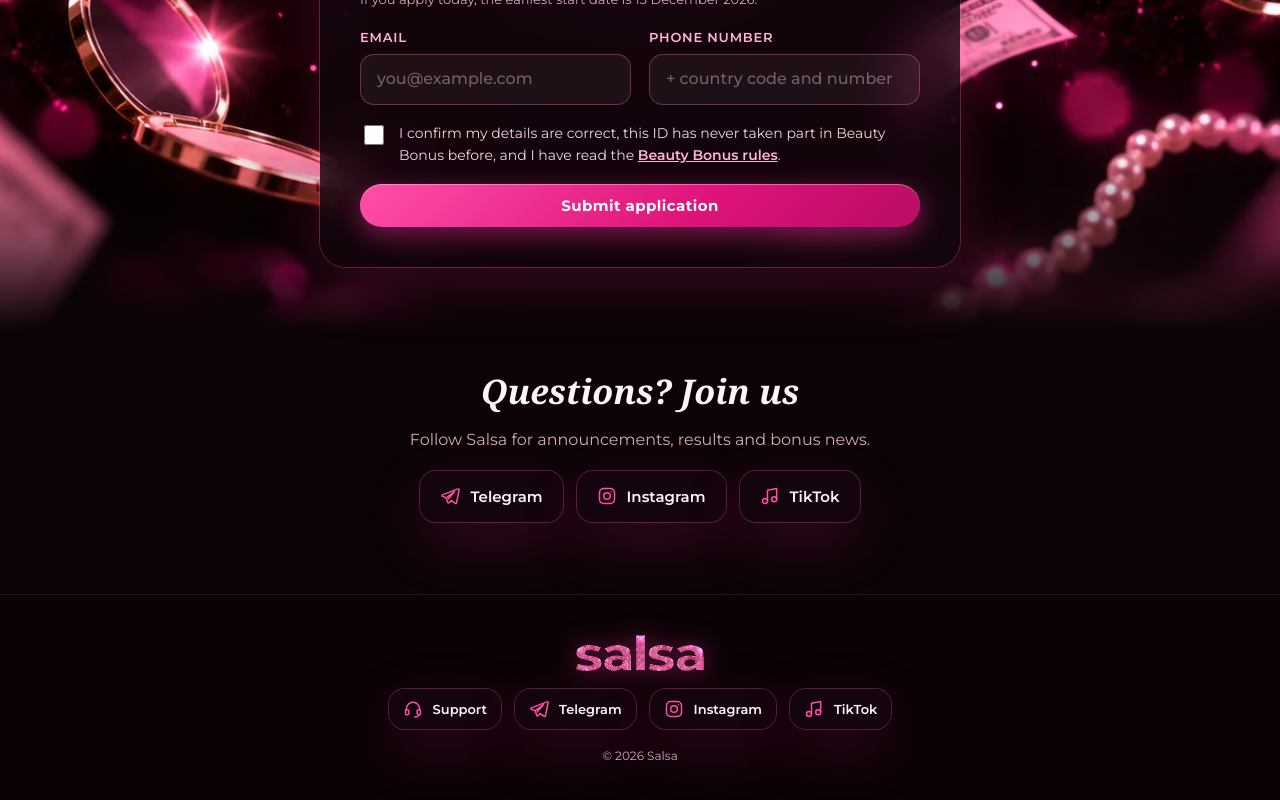
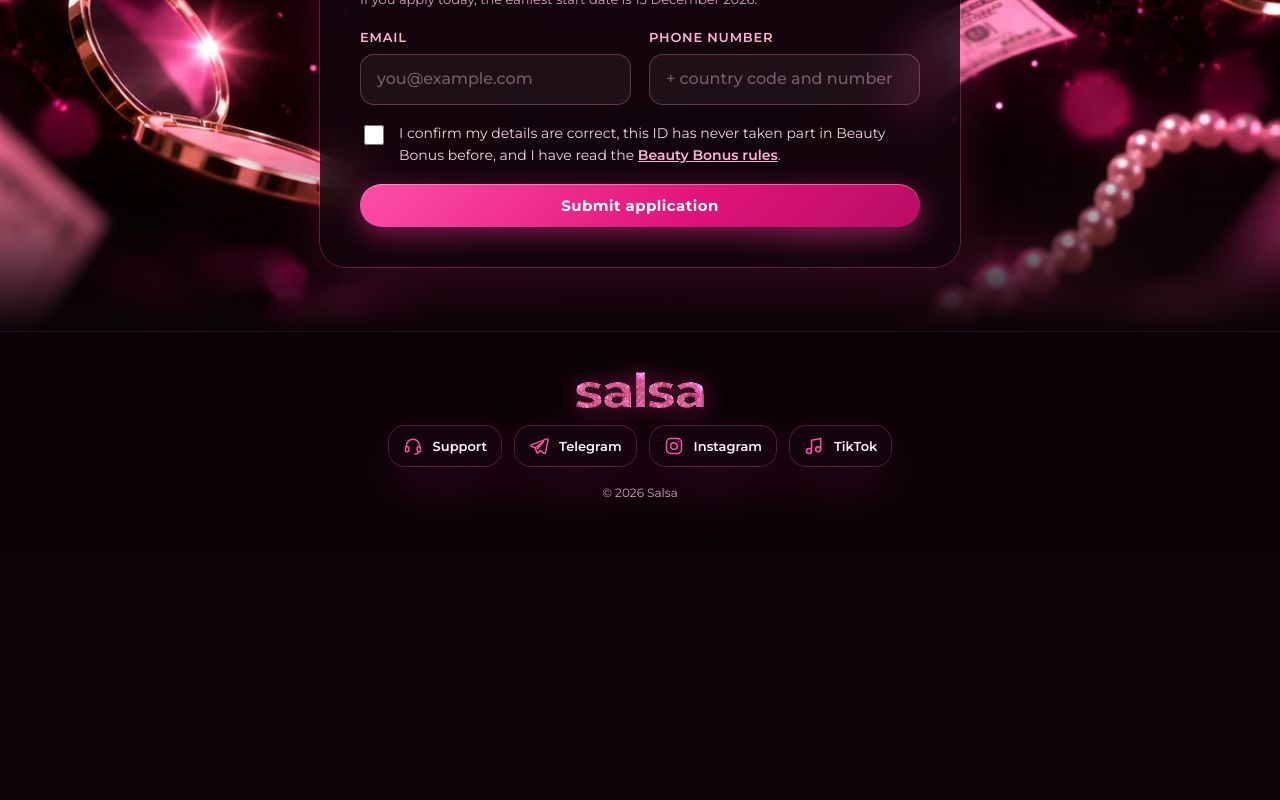
Before and after one commit to semihaminator/beautybonus, a Next.js app: page /beauty-bonus in a window 1280 px wide. Shown: the part 1876-2676 px from the top of the page. After the commit the page ends 2427 px from the top, so only its background shows below. Built offline with nearby package versions, Linux system fonts and the light colour scheme; no server answers; a web font is replaced by a local one.

Commit message:
Add files via upload

```diff
--- a/app/beauty-bonus/page.jsx
+++ b/app/beauty-bonus/page.jsx
@@ -1,5 +1,5 @@
 import ApplyForm from "@/components/ApplyForm";
-import { BBNav, Socials } from "@/components/SiteChrome";
+import { BBNav } from "@/components/SiteChrome";
 import { PreviewNote } from "@/components/PreviewNote";
 import { requireSection } from "@/lib/sections";
 import { getSite } from "@/lib/site";
@@ -14,7 +14,7 @@ export async function generateMetadata() {
 }
 
 export default async function BeautyBonusPage() {
-  const { settings, preview } = await requireSection("beautyBonus");
+  const { preview } = await requireSection("beautyBonus");
   const locale = await getLocale();
   const site = getSite(locale);
   const t = getDict(locale);
@@ -52,12 +52,6 @@ export default async function BeautyBonusPage() {
           <ApplyForm months={months} t={t.form} locale={locale} />
         </div>
       </section>
-
-      <section className="community">
-        <h2 className="section-title">{t.community.title}</h2>
-        <p className="muted">{t.community.text}</p>
-        <Socials settings={settings} />
-      </section>
     </>
   );
 }
```
